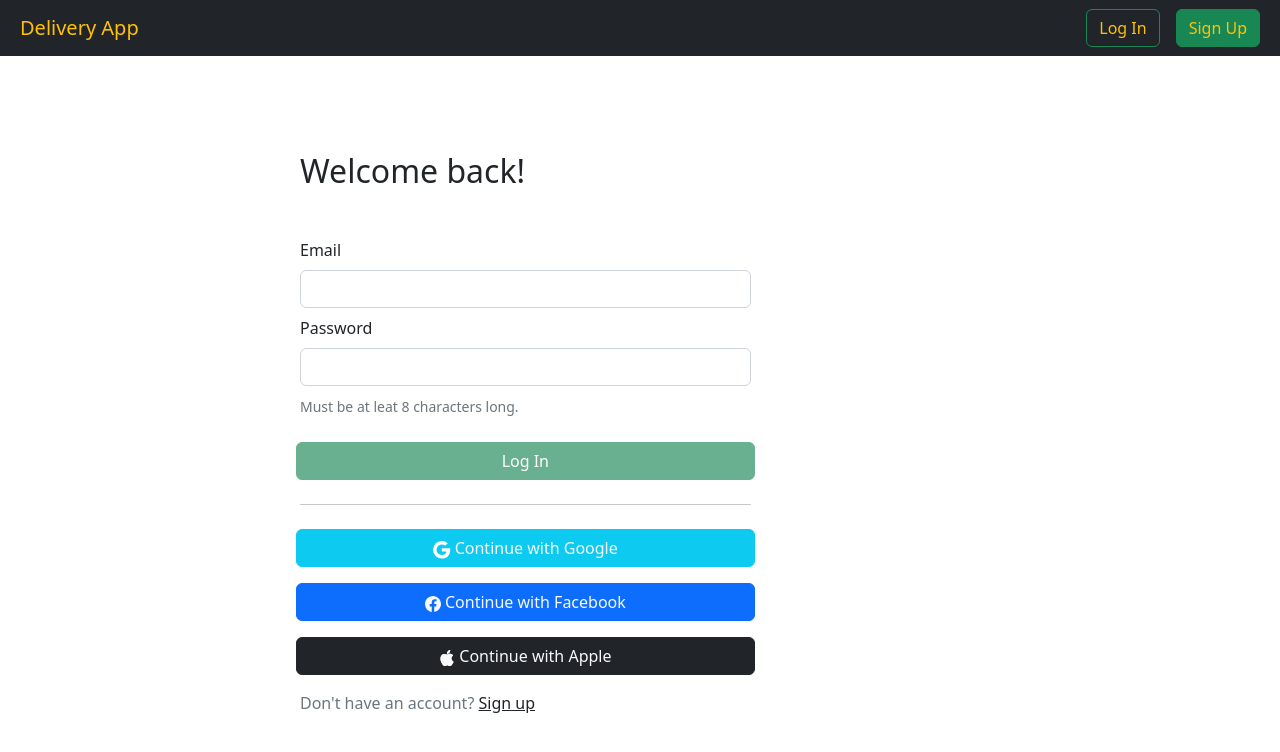
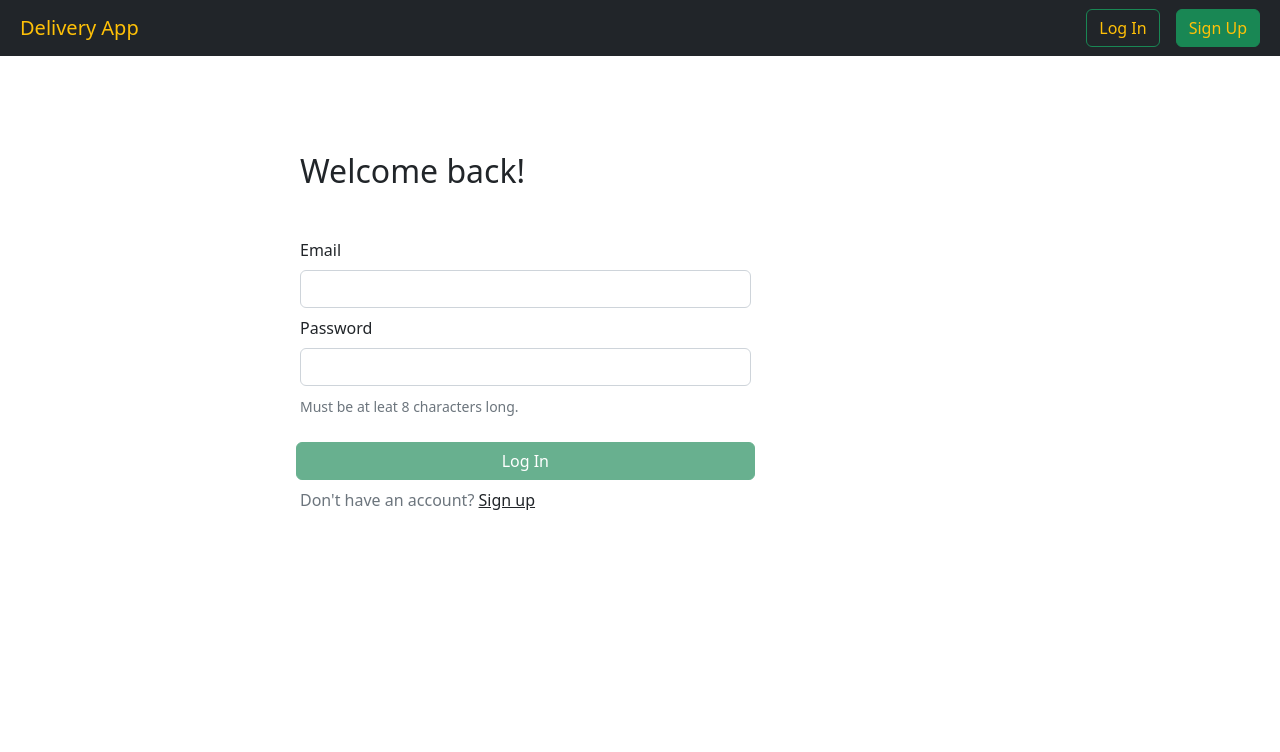
Before and after one commit to khorosh1lov/client, a React (Create React App) app: page /auth/login in a window 1280 px wide. Shown: the top 752 px of the page. Built offline with nearby package versions, Linux system fonts and the light colour scheme.

Commit message:
Double check my guesses

```diff
--- a/src/components/auth/SignInForm.js
+++ b/src/components/auth/SignInForm.js
@@ -3,9 +3,12 @@ import { Link, useNavigate } from "react-router-dom";
 import ErrorPasswordLength from "../forms/ErrorPasswordLength";
 import ErrorRequiredMessage from "../forms/ErrorRequiredMessage";
 import Input from "../forms/Input";
-import LoginWithThirdParty from "../forms/LogInWithThirdParty";
 import axios from "axios";
 import { useState } from "react";
+
+/* import LoginWithThirdParty from "../forms/LogInWithThirdParty"; */
+
+
 
 function SignInForm() {
   const navigate = useNavigate();
@@ -106,7 +109,7 @@ function SignInForm() {
           Log In
         </button>
 
-        <LoginWithThirdParty />
+        {/* <LoginWithThirdParty /> */}
 
         <div className="col-md-8">
           <p className="text-muted">
```
